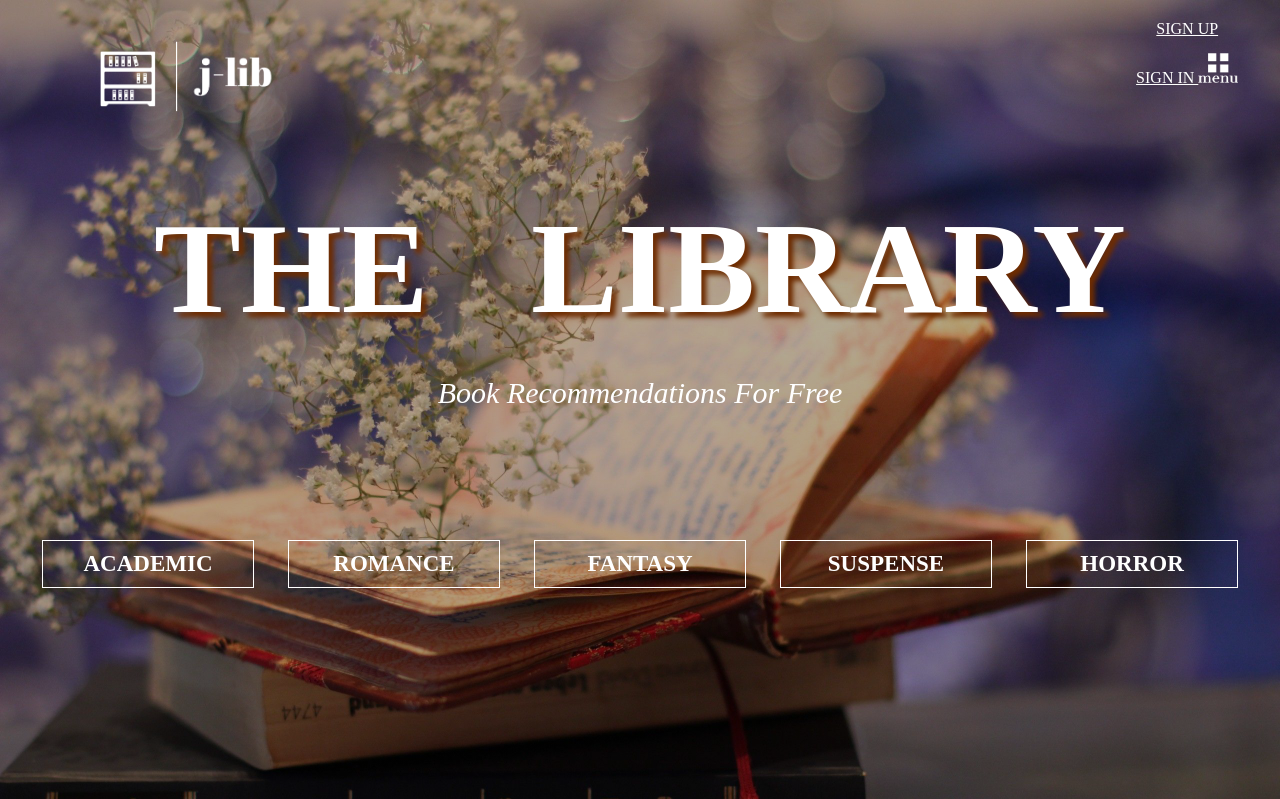
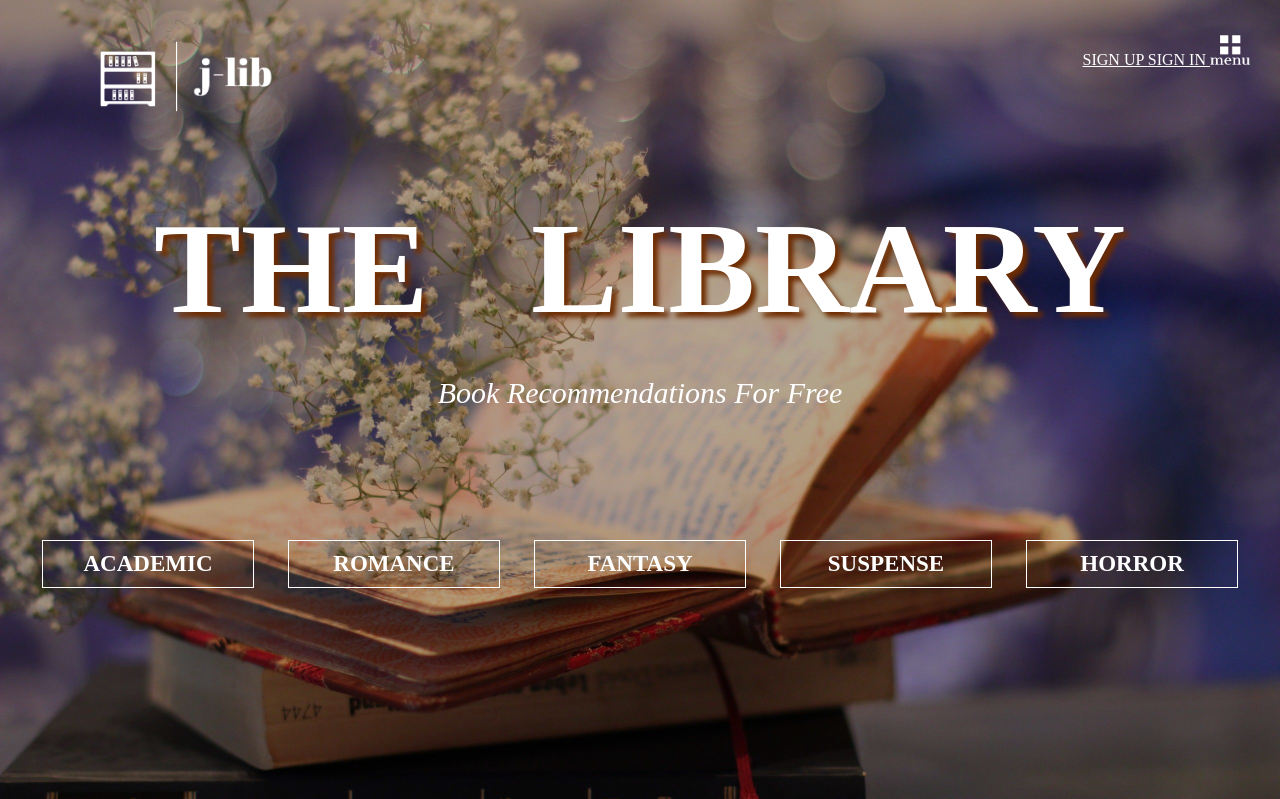
Before and after one commit to jasminedalaguit/FinalWebsite, a PHP site: page / in a window 1280 px wide. Shown: the top 799 px of the page. Run offline with PHP 8.4, Linux system fonts and the light colour scheme.

Commit message:
Update style.css

```diff
--- a/style.css
+++ b/style.css
@@ -97,7 +97,7 @@ nav ul li a{
 }
 #menuBtn a{
 	margin-top: 15px;
-	margin-left: 25%;
+	right: 50px;
 	color: white;
 }
 #menuBtn img{
```
